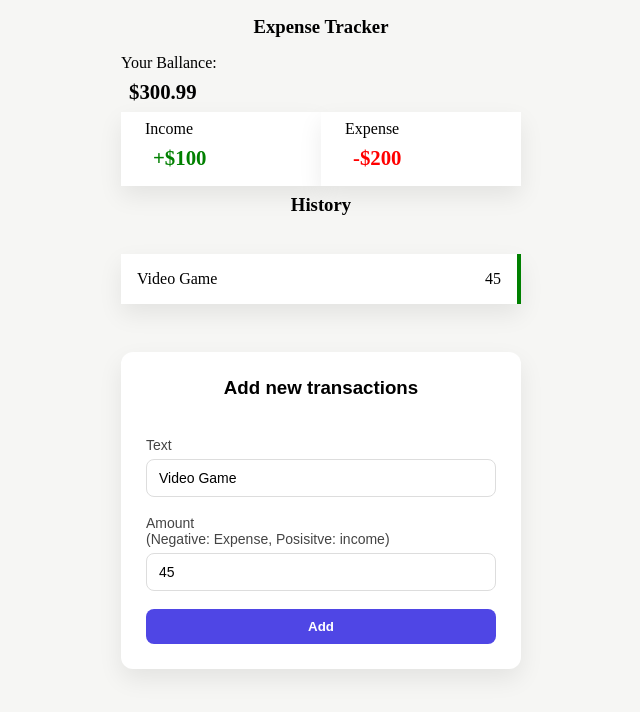
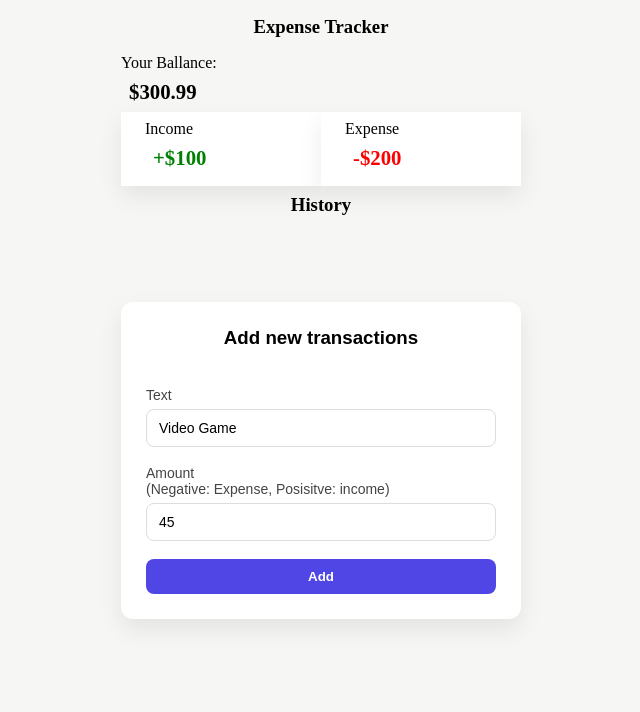
Before and after one commit to yusef-codes10/expense-tracker-vue, a Vue app: page / in a window 1280 px wide. Shown: the top 712 px of the page, without its empty margins (319-959 px from the left). Built offline with nearby package versions, Linux system fonts and the light colour scheme.

Commit message:
creating a new item & adding it is working

```diff
--- a/src/components/AdminSection.vue
+++ b/src/components/AdminSection.vue
@@ -5,13 +5,19 @@ import { ref } from 'vue'
 // the reactive variables
 const title = ref('Video Game')
 const price = ref(45)
+
+const items = ref([])
+
+const addNewTransaction = () => {
+  items.value.push({ title, price })
+}
 </script>
 
 <template>
   <div class="history">
     <h3>History</h3>
     <br />
-    <ItemComp :title="title" :price="price" />
+    <ItemComp v-for="(item, index) in items" :key="index" :item="item" />
   </div>
   <div class="admin-section">
     <h3>Add new transactions</h3>
@@ -29,7 +35,7 @@ const price = ref(45)
       <input type="text" id="amount" placeholder="Enter amount..." v-model="price" />
     </div>
     <div class="btn">
-      <button>Add</button>
+      <button @click="addNewTransaction">Add</button>
     </div>
   </div>
 </template>
--- a/src/components/ItemComp.vue
+++ b/src/components/ItemComp.vue
@@ -9,8 +9,9 @@ const toggleDeleteBtn = () => {
 
 // define the props
 defineProps({
-  title: String,
-  price: Number,
+  item: {
+    type: Object,
+  },
 })
 </script>
 
```
